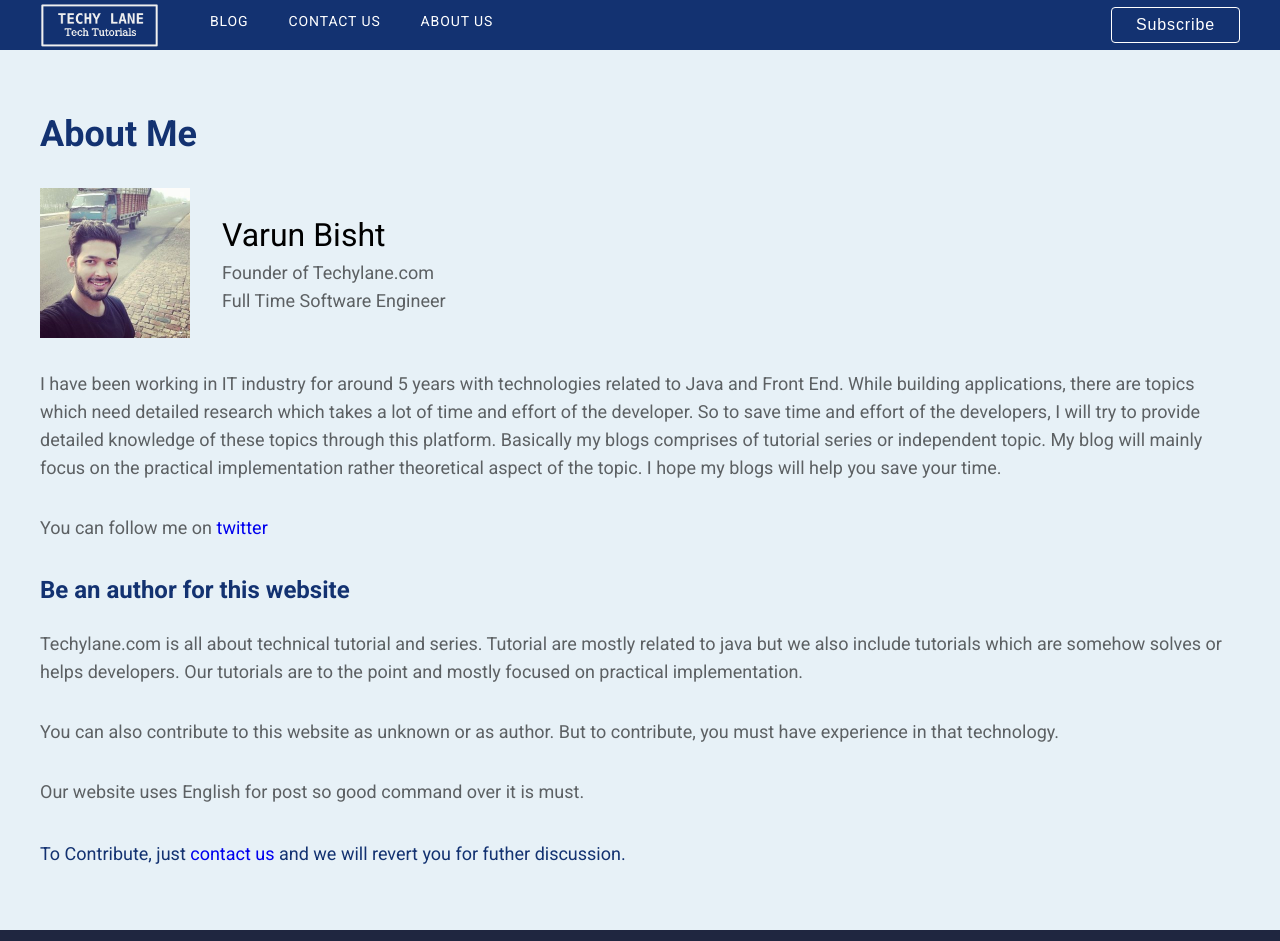
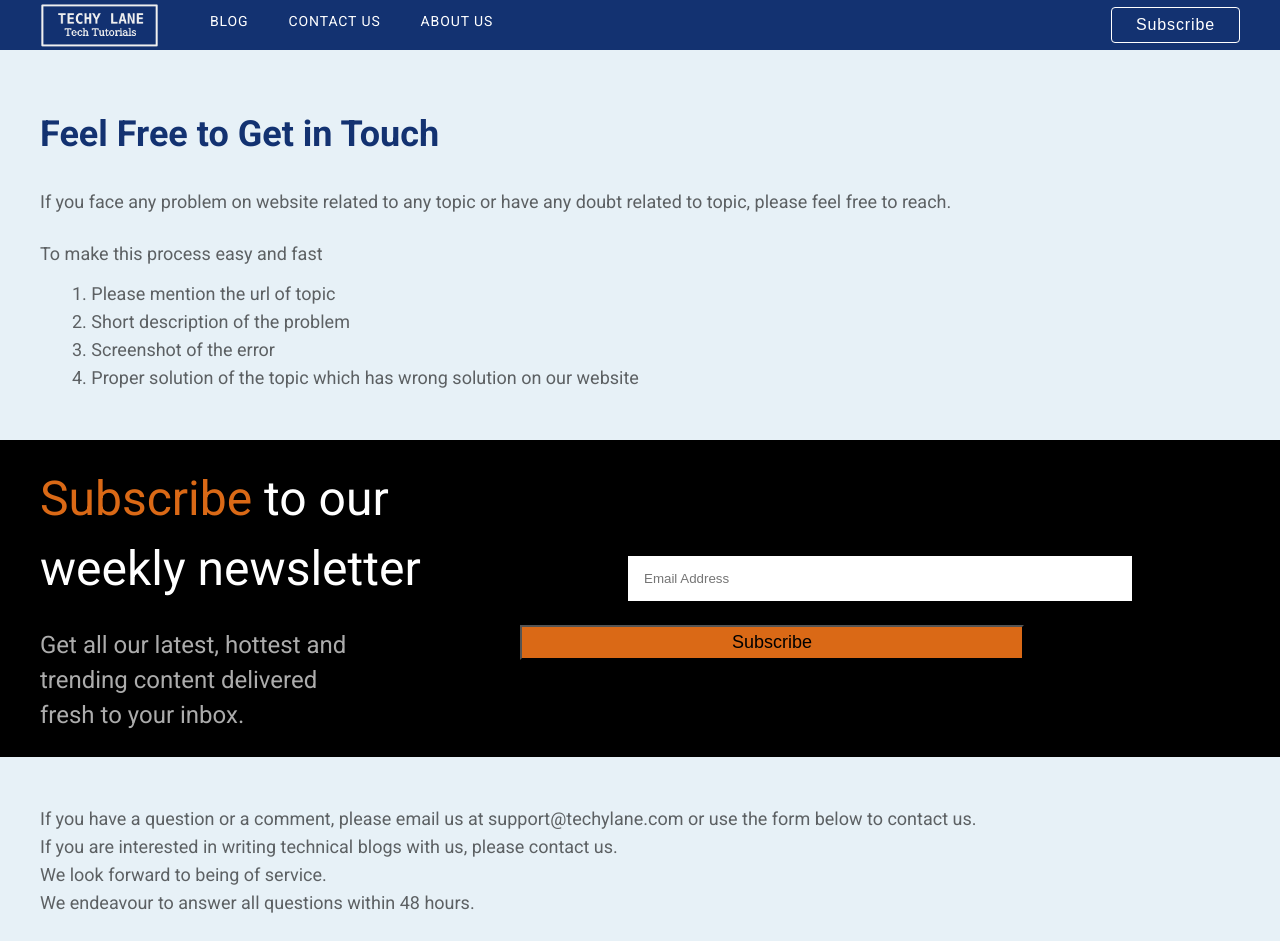
Before and after one commit to techypoint/techypoint.github.io, a Jekyll site: the page built from contact-us.markdown, in a window 1280 px wide. Shown: the top 941 px of the page. Built offline with Jekyll 4.4.1, drawn with Linux system fonts in a browser that asks for light colours; comment, search, counter and statistics services are not loaded.

Commit message:
contact us

```diff
--- a/_includes/contact.html
+++ b/_includes/contact.html
@@ -1,7 +1,7 @@
 <section id="contactus">
-  <h2>FEEL FREE TO CONTACT</h2>
   <div class="container-fluid">
-    <div class="row">
+    <div class="row relative fomr-ocnt">
+      <div class="background-comp"></div>
         <form autocomplete="off" action="https://formspree.io/mvowkjdn" method="POST">
           <div class="row upper-half" >
         <div class="col-xs-12 col-sm-12 col-md-6 col-lg-6 col-xl-6" id="name-cont">
@@ -15,7 +15,7 @@
           <textarea id="message" rows="7" name="message" placeholder="MESSAGE" required></textarea>
           </div>
           <div id="submit-cont">
-            <input type="submit" value="Send Mail">
+            <input type="submit" value="Send Mail" class="submit">
           </div>
         </form>
   </div>
--- a/_includes/header.html
+++ b/_includes/header.html
@@ -1,6 +1,6 @@
 <header class="header-section">
   <div class="container flex">
-    <a class="logo relative" href="/#">
+    <a class="logo relative" href="/">
       <img class="object-fit" alt="techylane logo" src="{{ "/assets/img/logo.jpg" | prepend: site.url}}">
     </a>
     <nav class="toggle-bar mob-visible">
--- /dev/null
+++ b/_layouts/contact-us.html
@@ -0,0 +1,72 @@
+<!DOCTYPE html>
+<html lang="en">
+
+<head>
+  <meta charset="utf-8">
+  <meta http-equiv="Content-Type" content="text/html; charset=utf-8" />
+  <meta name="viewport" content="width=device-width,initial-scale=1">
+  <meta name="google-site-verification" content="2552ysw8xadzie_z1W191DP3y06hZWYhA40ULvZFRFk" />
+  <meta name="keywords" content="{{ page.keywords }}">
+  {% seo %}
+  <link rel="icon" type="image/x-icon" href="{{ "/assets/img/favicon.ico" | prepend: site.url}}" />
+  <link href="/assets/css/contact-us.css" rel="stylesheet">
+  <!-- // for subscribe -->
+  <link href="//cdn-images.mailchimp.com/embedcode/horizontal-slim-10_7.css" rel="stylesheet" type="text/css">
+  <!-- Global site tag (gtag.js) - Google Analytics -->
+  <script async src="https://www.googletagmanager.com/gtag/js?id=G-6KWR5GVFG7"></script>
+  <script>
+    window.dataLayer = window.dataLayer || [];
+    function gtag() { dataLayer.push(arguments); }
+    gtag('js', new Date());
+    gtag('config', 'G-6KWR5GVFG7');
+  </script>
+</head>
+
+<body>
+  {% include header.html %}
+
+  <section class="contact-us">
+    <div class="container">
+      <h1 class="heading">Feel Free to Get in Touch</h1>
+      <div class="desc-me">
+        <p>
+          If you face any problem on website related to any topic or have any doubt related to topic, please feel free to reach.</p>
+        <p class="process">To make this process easy and fast</p>
+        <ul>
+          <li>1. Please mention the url of topic</li>
+          <li>2. Short description of the problem</li>
+          <li>3. Screenshot of the error</li>
+          <li>4. Proper solution of the topic which has wrong solution on our website</li>
+        </ul>
+      </div>
+    </div>
+    <div class="subscribe-form">
+      <div class="container">
+        <div class="left-s">
+          <h2 class="title"><span>Subscribe</span> to our weekly newsletter</h2>
+          <p class="subheading">Get all our latest, hottest and trending content delivered fresh to your inbox.</p>
+        </div>
+        <div class="right-s">
+          {% include subscribe.html %}
+        </div>
+      </div>
+
+    </div>
+    <div class="subscribe-dwn container">
+      <p>If you have a question or a comment, please email us at support@techylane.com or use the form below to contact us.</p>
+      <p>If you are interested in writing technical blogs with us, please contact us.</p>
+      <p>We look forward to being of service.</p>
+
+      <p>We endeavour to answer all questions within 48 hours.</p>
+
+      {% include contact.html %}
+    </div>
+    </div>
+  </section>
+
+  {% include footer.html %}
+
+  <script src="/assets/js/script.js"></script>
+</body>
+
+</html>
--- /dev/null
+++ b/_sass/contact.scss
@@ -0,0 +1,142 @@
+.contact-us{
+  background: #e7f1f7;
+  display: flex;
+  flex-direction: column;
+  padding: 60px 0;
+  min-height: calc(100vh - 90px);
+  .heading{
+    font-size: 36px;
+    font-weight: 600;
+    color: #133271;
+    line-height: 48px;
+    margin-top: 0;
+  }
+  .desc-me{
+    p{
+      font-size: 18px;
+      color: rgba(0,0,0,.6);
+      line-height: 28px;
+    }
+    .process{
+      margin-top: 24px;
+    }
+    ul{
+      padding-left: 32px;
+      margin-top: 12px;
+      li{
+        font-size: 18px;
+        line-height: 28px;
+        color: rgba(0,0,0,0.6);
+      }
+    }
+  }
+  .subscribe-form{
+    background: #000;
+    padding: 24px 0;
+    margin: 48px 0;
+    .container{
+      display: flex;
+      .left-s{
+        width: 40%;
+        .title{
+          font-size: 48px;
+          color: #fff;
+          font-weight: 400;
+          line-height: 70px;
+          margin-bottom: 24px;
+          span{
+            color: #da6916;
+          }
+        }
+        .subheading{
+          color: #acacac;
+          font-size: 24px;
+          line-height: 35px;
+          width: 70%;
+        }
+      }
+      .right-s{
+        display: flex;
+        align-items: center;
+        justify-content: center;
+        width: 60%;
+        *{
+          width: 100%;
+        }
+        #mc_embed_signup_scroll{
+          display: flex;
+          flex-direction: column;
+          align-items: center;
+          justify-content: center;
+          #mce-EMAIL{
+            background: #fff;
+            border: none;
+            height: 45px;
+            width: 70%;
+            padding: 0 16px;
+            margin-bottom: 24px;
+          }
+          #mc-embedded-subscribe{
+            background: #da6916;
+            padding: 5px;
+            height: auto;
+            width: 70%;
+            font-size: 18px;
+          }
+        }
+      }
+    }
+  }
+
+  .subscribe-dwn{
+    font-size: 18px;
+    color: rgba(0,0,0,0.6);
+    line-height: 28px;
+    #contactus{
+      .fomr-ocnt{
+        padding: 60px 0;
+        margin-top: 48px;
+        .background-comp{
+          background: url(https://s3.amazonaws.com/ceblog/wp-content/uploads/2012/04/09114839/email-3543958_1280.jpg) no-repeat;
+          position: absolute;
+          left: 0;
+          height: 100%;
+          width: 100%;
+          top: 0;
+          filter: blur(3px);
+          opacity: .8;
+        }
+        form{
+          display: flex;
+          flex-direction: column;
+          width: 40%;
+          margin: 0 auto;
+          box-shadow: 0 0 15px rgba(46,98,130,.15);
+          background: #fff;
+          padding: 32px;
+          position: relative;
+          input{
+            width: 100%;
+            height: 40px;
+            border: none;
+            padding: 0 16px;
+            margin-bottom: 12px;
+            background: #f5f9fc;
+          }
+          textarea{
+            width: 100%;
+            height: 100px;
+            border: none;
+            padding: 10px 16px;
+            margin-bottom: 12px;
+            background: #f5f9fc;
+          }
+          .submit{
+            background: #488c94;
+            color: #fff;
+          }
+        }
+      }
+    }
+  }
+}
--- /dev/null
+++ b/assets/css/contact-us.scss
@@ -0,0 +1,6 @@
+---
+---
+@import "common";
+@import "header";
+@import "contact";
+@import "footer";
--- a/contact-us.markdown
+++ b/contact-us.markdown
@@ -1,5 +1,5 @@
 ---
-layout: about-us
+layout: contact-us
 permalink: /contact-us/
 description: "This Page contains blogs related to java, java blogs, amazon S3 blogs"
 ---
```
Also changed, not shown: 3 other files.
